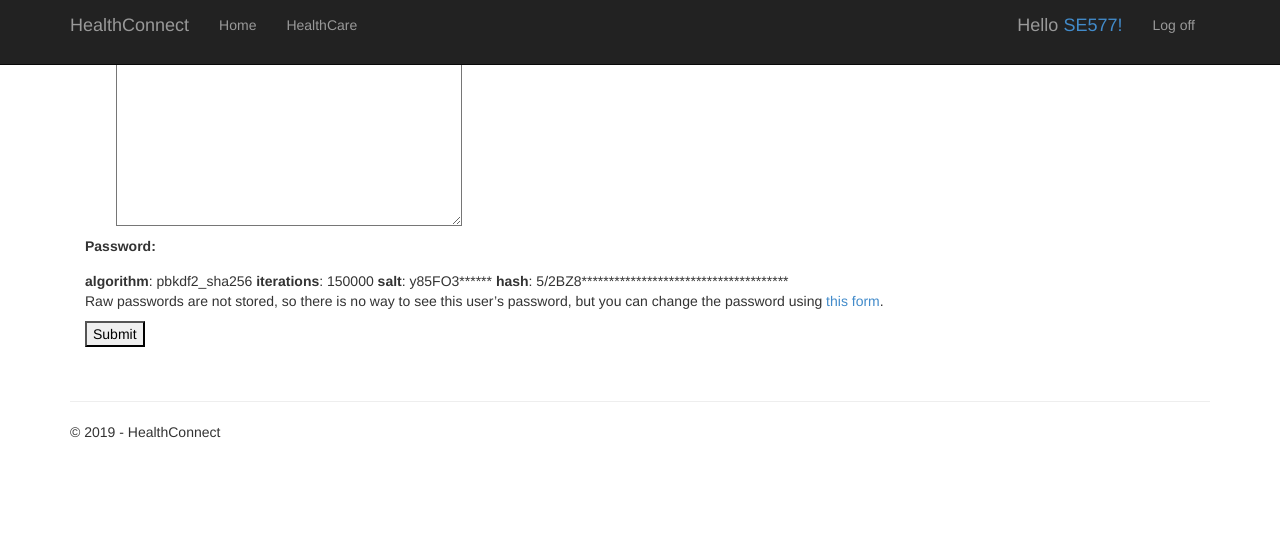
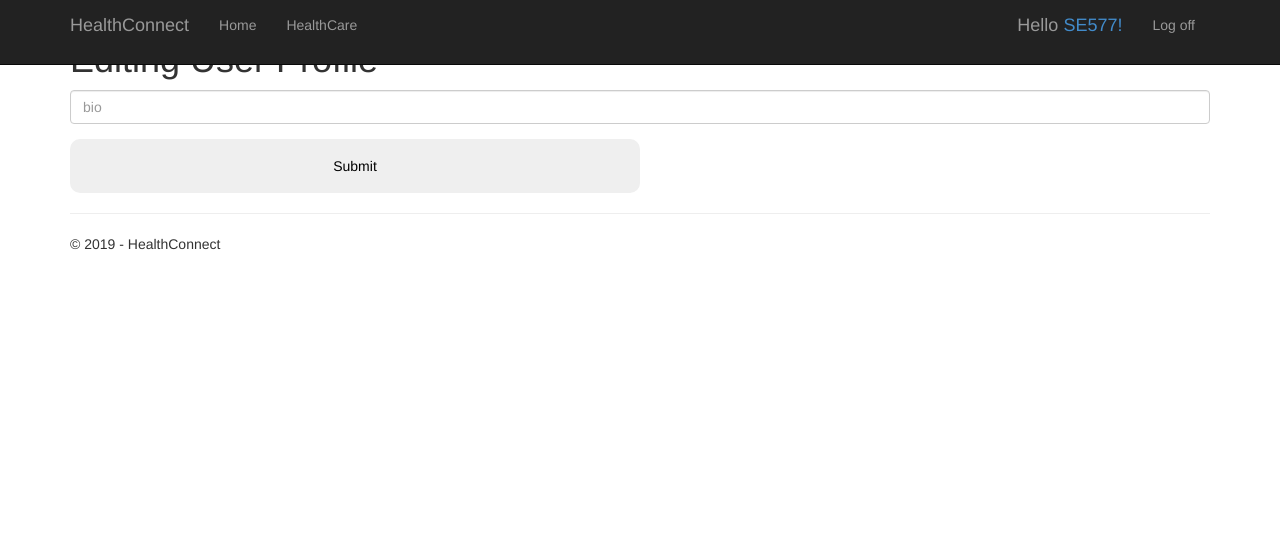
Before and after one commit to se577-group-project/HealthApp, a Django app: page /profile/edit/ in a window 1280 px wide. Shown: the top 547 px of the page. Run offline with Django 3.2, Linux system fonts and the light colour scheme; a user stored in the database is signed in; data comes from the database, SQL or seed files in the repository; both versions use the stored data as it was after the commit; some libraries are stand-ins or nearby versions.

Commit message:
Adding Profile update

```diff
--- a/HealthApp/HealthApp/urls.py
+++ b/HealthApp/HealthApp/urls.py
@@ -17,5 +17,6 @@ urlpatterns = [
     path('user_profile/<str:username>', views.get_user_profile, name='user_profile'),
     path('review/', views.review, name='review'),
     path('HealthCare/', views.ListSearchView.as_view(), name='search'),
-    path('profile/edit/', views.edit_profile, name='edit_profile'),
+    path('profile/edit/', views.go_to_edit_profile, name='go_to_edit_profile'),
+    path('profile/edit/update', views.update_profile, name='update_profile'),
 ]
--- a/HealthApp/app/database_interface.py
+++ b/HealthApp/app/database_interface.py
@@ -35,6 +35,23 @@ class Database_Interface ():
             HealthCare(username=users, bio=bio,website=website,phonenumber=phonenumber,location=location).save()
             return True
         return False
+
+    @staticmethod
+    def update_userprofile (username, bio):
+        _obj = UsersProfile.objects.get(pk=username)
+        _obj.bio = bio
+        _obj.save()
+        return True
+
+    @staticmethod
+    def update_healthcare (username, bio, location, website, phonenumber):
+        _obj = HealthCare.objects.get(pk=username)
+        _obj.bio = bio
+        _obj.location = location
+        _obj.website = website
+        _obj.phonenumber = phonenumber
+        _obj.save()
+        return True
 
 
     @staticmethod
@@ -98,13 +115,3 @@ class Database_Interface ():
     @staticmethod
     def update_profile (username, email, password):
         return True
-
-    #TODO complete function
-    @staticmethod
-    def update_userprofile (username, password, bio):
-        return True
-
-    #TODO complete function
-    @staticmethod
-    def update_healthcare (username, password, bio, address, website, phonenumber,location):
-        return True
--- a/HealthApp/app/forms.py
+++ b/HealthApp/app/forms.py
@@ -7,7 +7,6 @@ from django.contrib.auth.forms import AuthenticationForm
 from django.utils.translation import ugettext_lazy as _
 from django.contrib.auth.models import User
 from django.contrib.auth.forms import UserCreationForm, UserChangeForm
-from app.models import HealthCare, UsersProfile
 
 #TODO: Remove
 class BootstrapAuthenticationForm(AuthenticationForm):
@@ -20,16 +19,3 @@ class BootstrapAuthenticationForm(AuthenticationForm):
                                widget=forms.PasswordInput({
                                    'class': 'form-control',
                                    'placeholder':'Password'}))
-
-
-class EditHealthCareProfileForm(UserChangeForm):
-
-    class Meta:
-        model = HealthCare
-        fields = ['bio', 'website', 'phonenumber', 'location', 'password']
-
-class EditUsersProfileForm(UserChangeForm):
-
-    class Meta:
-        model = UsersProfile
-        fields = ['bio', 'password']
--- a/HealthApp/app/templates/app/edit_profile.html
+++ b/HealthApp/app/templates/app/edit_profile.html
@@ -1,13 +1,40 @@
 {% extends "app/layout.html" %}
 {% block content %}
 
-<div class="container">
-    <form method="post">
-        {% csrf_token %}
-        {{ form.as_p }}
-        <button type="submit">Submit</button>
-    </form>
-    <br>
-</div>
+<h1> Editing User Profile</h1>
+{% if profile_type == "Business" %}
+    <div>
+        <form action="update" method="post">
+            {% csrf_token %}
+            <div class="form-group">
+                <input type="text" name="bio" class="form-control" placeholder="bio" value="{{ profile_data.bio }}" />
+            </div>
+            <div class="form-group">
+                <input type="text" name="location" class="form-control" placeholder="location" value="{{ profile_data.location }}" />
+            </div>
+            <div class="form-group">
+                <input type="text" name="website" class="form-control" placeholder="website" value="{{ profile_data.website }}" />
+            </div>
+            <div class="form-group">
+                <input type="text" name="phonenumber" class="form-control" placeholder="phonenumber" value="{{ profile_data.phonenumber }}" />
+            </div>
+            <div class="form-group">
+                <input type="submit" name="submitBtn" class="btnSubmit" value="Submit" />
+            </div>
+        </form>
+    </div>
+{% else %}
+    <div>
+        <form action="update" method="post">
+            {% csrf_token %}
+            <div class="form-group">
+                <input type="text" name="bio" class="form-control" placeholder="bio" value="{{ profile_data.bio }}" />
+            </div>
+            <div class="form-group">
+                <input type="submit" name="submitBtn" class="btnSubmit" value="Submit" />
+            </div>
+        </form>
+    </div>
+{% endif %}
 
 {% endblock %}
--- a/HealthApp/app/templates/app/profile.html
+++ b/HealthApp/app/templates/app/profile.html
@@ -4,7 +4,8 @@
 
 <h2>Profile: {{ user.username }}</h2>
 <h3>Account Type: {{ profile_type }}</h3>
-<a href="{% url 'edit_profile' %}">Edit Profile</a>
+<a href="{% url 'go_to_edit_profile' %}">Edit Profile</a>
+
 <hr>
 <h4>Biography: {{profile_data.bio}}</h4>
 
--- a/HealthApp/app/views.py
+++ b/HealthApp/app/views.py
@@ -12,7 +12,6 @@ from django.contrib.auth.models import User
 from django.contrib import messages
 from app.database_interface import Database_Interface
 from app.user_verification import User_Verification
-from app.forms import EditHealthCareProfileForm, EditUsersProfileForm
 from django.core.paginator import Paginator
 from app.models import HealthCare
 from django.views.generic.list import ListView
@@ -150,24 +149,25 @@ class ListSearchView(ListView):
     def get_absolute_url(self):
         return reverse('user_profile', args=[str(self.username)])
 
+def go_to_edit_profile(requests):
+    profile_type = Database_Interface.check_profile_type(requests.user.id)
+    if profile_type.lower() == "business":
+        profile_data = Database_Interface.get_healthcare(requests.user.id)
+    else:
+        profile_data = Database_Interface.get_userprofile(requests.user.id)
+    return render(requests, 'app/edit_profile.html', {"profile_type":profile_type,
+                                                      "profile_data":profile_data})
 
-def edit_profile(requests):
+def update_profile(requests):
     profile_type = Database_Interface.check_profile_type(requests.user.id)
     if requests.method == 'POST':
         if profile_type.lower() == "business":
-            form = EditHealthCareProfileForm(requests.POST, instance=requests.user)
+            Database_Interface.update_healthcare(requests.user, requests.POST.get("bio"), requests.POST.get("location"),
+                                                 requests.POST.get("website"),  requests.POST.get("phonenumber"), )
         else:
-            form = EditUsersProfileForm(requests.POST, instance=requests.user)
-        if form.is_valid():
-            form.save()
-            return HttpResponseRedirect(reverse('profile'))
-    else:
-        if profile_type.lower() == "business":
-            form = EditHealthCareProfileForm(instance=requests.user)
-        else:
-            form = EditUsersProfileForm(instance=requests.user)
-        args = {'form': form}
-        return render(requests, 'app/edit_profile.html', args)
+            Database_Interface.update_userprofile(requests.user, requests.POST.get("bio"))
+        return HttpResponseRedirect(reverse('profile'))
+    return HttpResponseRedirect(reverse('home'))
 
 #TODO: Remove later
 def search(request):
```
Also changed, not shown: HealthApp/db.sqlite3.
